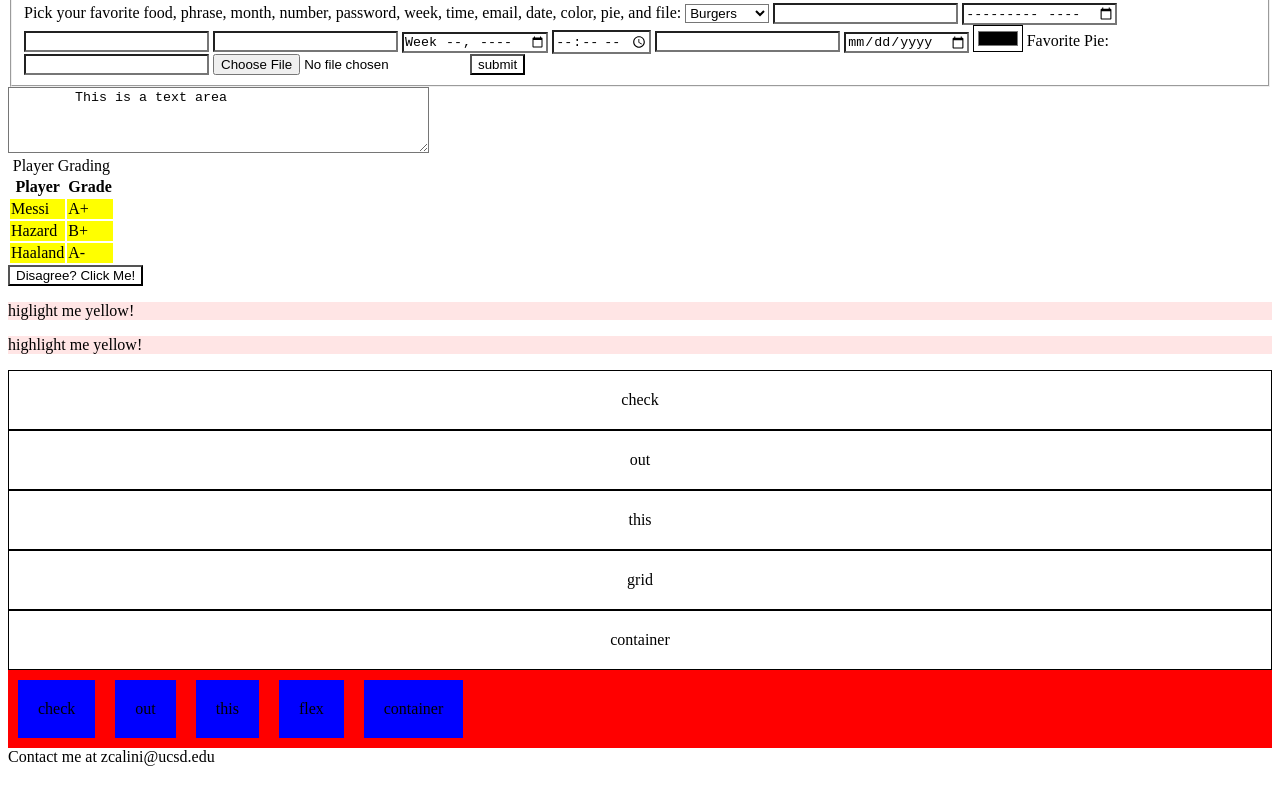
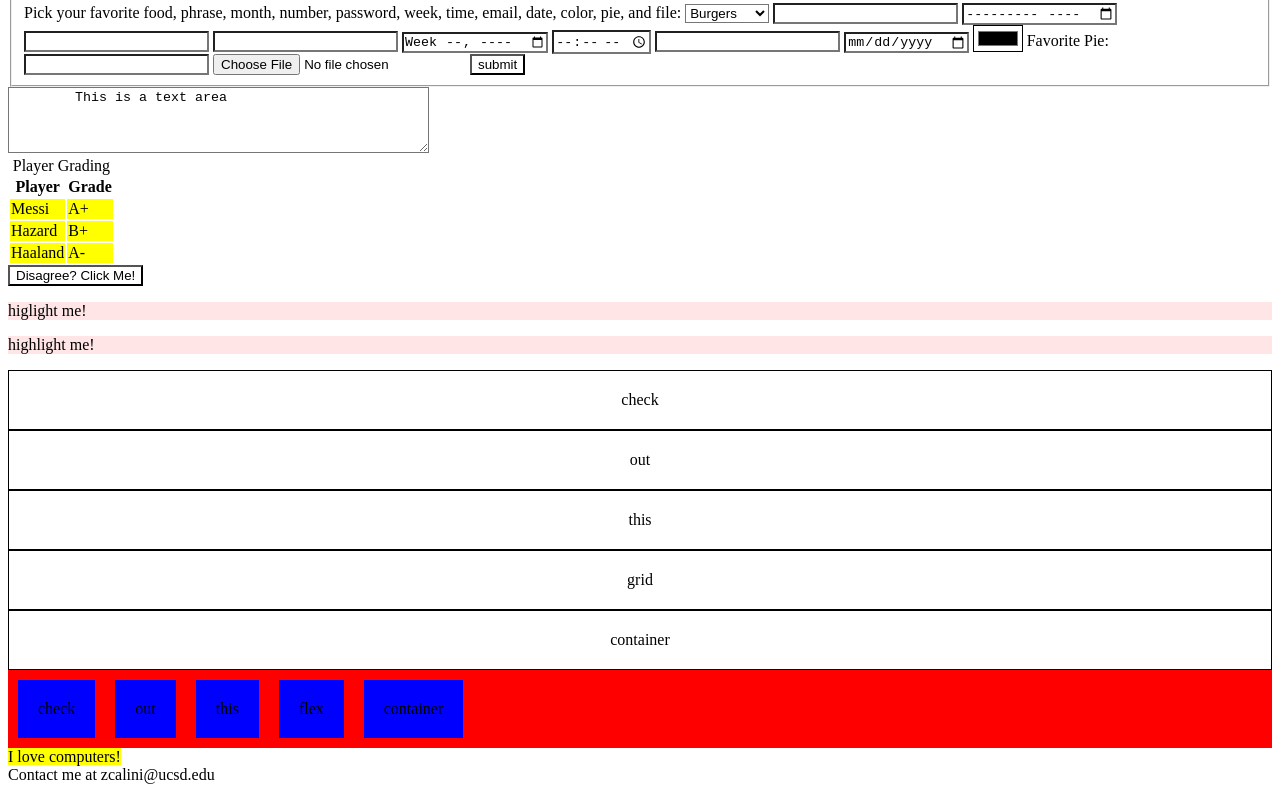
Before and after one commit to zanecalini/wi21-cse110-lab3, a plain HTML site: page index.html in a window 1280 px wide. Shown: the part 2182-2974 px from the top of the page. Drawn offline with Linux system fonts and the light colour scheme.

Commit message:
Update index.html

```diff
--- a/index.html
+++ b/index.html
@@ -184,8 +184,8 @@
       </script>
 
       <div>
-        <p> higlight me yellow! </p>
-        <p> highlight me yellow! </p>
+        <p> higlight me! </p>
+        <p> highlight me! </p>
       </div>
 
 
@@ -206,6 +206,10 @@
         <div> container </div>
       </div>
 
+
+      <p class=computers> I love computers! </p>
+      <p class=love> I love computer science! </p>
+
     </main>
 
 
```
